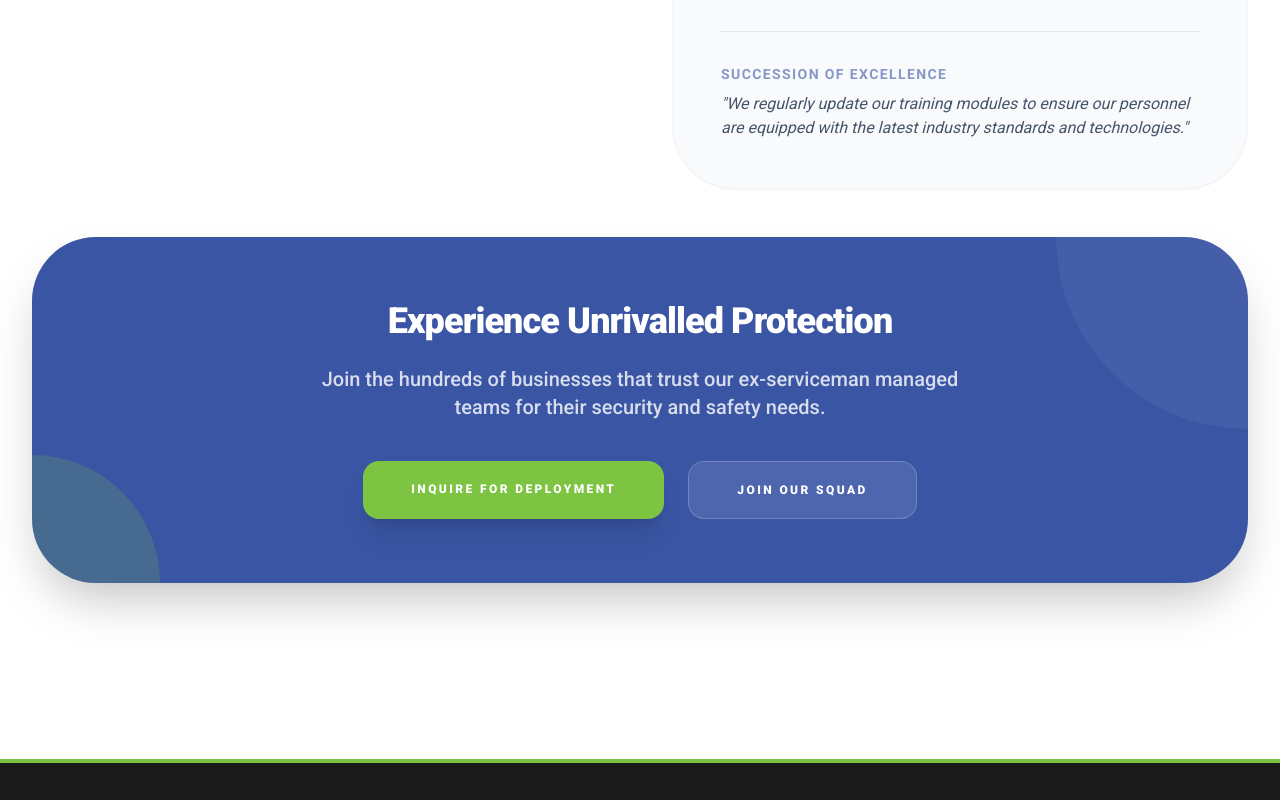
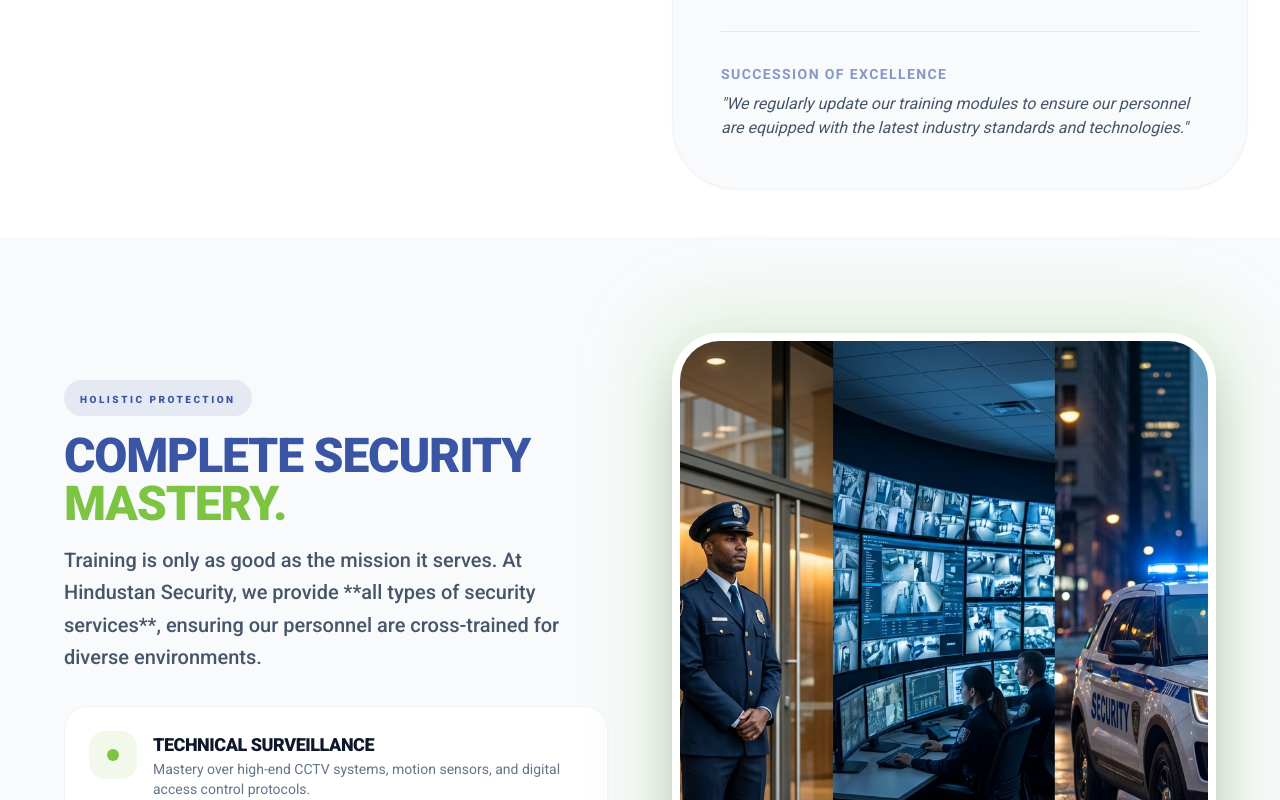
Before and after one commit to Stackvil/security_services, a React (Vite) app: page /gallery in a window 1280 px wide. Shown: the part 4998-5798 px from the top of the page. Built offline with nearby package versions, Linux system fonts and the light colour scheme.

Commit message:
feat: highlight 'all types of security services' on About, Services, and Training pages

```diff
--- a/src/pages/About.tsx
+++ b/src/pages/About.tsx
@@ -103,6 +103,41 @@ export function About() {
         </div>
       </SectionShell>
 
+      {/* Comprehensive Services Highlight */}
+      <section className="py-24 bg-white">
+        <div className="container-custom text-center">
+          <div className="max-w-4xl mx-auto space-y-12">
+            <div className="space-y-4">
+              <div className="inline-block px-4 py-1.5 bg-primary-green/10 rounded-full">
+                <span className="text-[10px] font-black text-primary-green uppercase tracking-[0.25em]">One-Stop Solution</span>
+              </div>
+              <h2 className="text-4xl md:text-5xl font-black text-primary-blue uppercase tracking-tight">
+                We provide <span className="text-primary-green">all types</span> of security services.
+              </h2>
+              <p className="text-xl text-slate-600 leading-relaxed font-medium">
+                From elite manned guarding and industrial patrolling to digital surveillance and executive protection, our ex-serviceman managed teams cover the entire spectrum of security and safety needs.
+              </p>
+            </div>
+
+            <div className="grid grid-cols-2 md:grid-cols-3 gap-6">
+              {[
+                "Residential Guarding",
+                "Industrial Security",
+                "Event Management",
+                "ATM & Bank Protection",
+                "Executive Protection",
+                "CCTV Monitoring"
+              ].map((service, index) => (
+                <div key={index} className="flex items-center gap-3 p-5 bg-slate-50 rounded-2xl border border-slate-100 hover:shadow-lg transition-all group">
+                  <div className="w-2 h-2 rounded-full bg-primary-green group-hover:scale-150 transition-transform"></div>
+                  <span className="text-sm font-black text-slate-700 uppercase tracking-wide">{service}</span>
+                </div>
+              ))}
+            </div>
+          </div>
+        </div>
+      </section>
+
       {/* Compliance Transition Section */}
       <section className="pb-24 pt-8">
         <div className="container-custom">
--- a/src/pages/Gallery.tsx
+++ b/src/pages/Gallery.tsx
@@ -301,6 +301,64 @@ export function Gallery() {
                     </div>
                 </SectionShell>
 
+                {/* All-Encompassing Security Expertise Section */}
+                <section className="py-24 bg-slate-50">
+                    <div className="container-custom">
+                        <div className="max-w-6xl mx-auto">
+                            <div className="grid lg:grid-cols-2 gap-16 items-center">
+                                <div className="order-2 lg:order-1 space-y-8">
+                                    <div className="space-y-4">
+                                        <div className="inline-block px-4 py-1.5 bg-primary-blue/10 rounded-full">
+                                            <span className="text-[10px] font-black text-primary-blue uppercase tracking-[0.25em]">Holistic Protection</span>
+                                        </div>
+                                        <h2 className="text-4xl md:text-5xl font-black text-primary-blue uppercase tracking-tight leading-none">
+                                            Complete Security <br /> <span className="text-primary-green">Mastery.</span>
+                                        </h2>
+                                        <p className="text-xl text-slate-600 leading-relaxed font-medium">
+                                            Training is only as good as the mission it serves. At Hindustan Security, we provide **all types of security services**, ensuring our personnel are cross-trained for diverse environments.
+                                        </p>
+                                    </div>
+
+                                    <div className="space-y-6">
+                                        <div className="flex gap-4 p-6 bg-white rounded-3xl border border-slate-100 shadow-sm">
+                                            <div className="w-12 h-12 rounded-2xl bg-primary-green/10 flex items-center justify-center flex-shrink-0">
+                                                <div className="w-3 h-3 rounded-full bg-primary-green"></div>
+                                            </div>
+                                            <div>
+                                                <h4 className="text-lg font-black text-slate-900 uppercase tracking-tight">Technical Surveillance</h4>
+                                                <p className="text-sm text-slate-500">Mastery over high-end CCTV systems, motion sensors, and digital access control protocols.</p>
+                                            </div>
+                                        </div>
+                                        <div className="flex gap-4 p-6 bg-white rounded-3xl border border-slate-100 shadow-sm">
+                                            <div className="w-12 h-12 rounded-2xl bg-primary-blue/10 flex items-center justify-center flex-shrink-0">
+                                                <div className="w-3 h-3 rounded-full bg-primary-blue"></div>
+                                            </div>
+                                            <div>
+                                                <h4 className="text-lg font-black text-slate-900 uppercase tracking-tight">Tactical Guarding</h4>
+                                                <p className="text-sm text-slate-500">From bank security to residential protection, our guards follow military-grade SOPs.</p>
+                                            </div>
+                                        </div>
+                                    </div>
+                                </div>
+                                <div className="order-1 lg:order-2 relative group">
+                                    <div className="absolute -inset-4 bg-primary-green/20 rounded-[3rem] blur-2xl group-hover:bg-primary-green/30 transition-all duration-700"></div>
+                                    <div className="relative rounded-[3rem] overflow-hidden shadow-2xl border-8 border-white aspect-[4/5]">
+                                        <img
+                                            src={`${import.meta.env.BASE_URL ?? '/'}images/training/security_services_montage.png`}
+                                            alt="Comprehensive Security Services Montage"
+                                            className="w-full h-full object-cover transition-transform duration-700 group-hover:scale-105"
+                                        />
+                                        <div className="absolute inset-0 bg-gradient-to-t from-black/60 via-transparent to-transparent opacity-0 group-hover:opacity-100 transition-opacity flex flex-col justify-end p-10">
+                                            <span className="text-white font-black uppercase tracking-[0.2em] text-xs">All Types of Security Services</span>
+                                            <p className="text-white/80 text-sm mt-2 font-medium">Integrated Protection for Every Sector</p>
+                                        </div>
+                                    </div>
+                                </div>
+                            </div>
+                        </div>
+                    </div>
+                </section>
+
                 {/* Final Call to Action Section */}
                 <section className="container-custom pb-20">
                     <div className="bg-primary-blue text-white p-16 rounded-[4rem] text-center shadow-2xl relative overflow-hidden group">
--- a/src/pages/Services.tsx
+++ b/src/pages/Services.tsx
@@ -190,6 +190,26 @@ export function Services() {
         </div>
       </section>
 
+      {/* Services Highlight Banner */}
+      <section className="bg-primary-green py-8">
+        <div className="container-custom">
+          <div className="flex flex-col md:flex-row items-center justify-center gap-8 text-center md:text-left">
+            <div className="flex items-center gap-4">
+              <div className="p-3 bg-white/20 rounded-2xl backdrop-blur-sm">
+                <Shield className="text-white" size={32} />
+              </div>
+              <h2 className="text-2xl md:text-3xl font-black text-white uppercase tracking-tight">
+                We provide <span className="text-primary-blue">all types</span> of security services.
+              </h2>
+            </div>
+            <div className="h-px w-24 bg-white/30 hidden md:block"></div>
+            <p className="text-white/90 font-bold uppercase tracking-widest text-xs max-w-xs">
+              Manned Guarding • CCTV Monitoring • Industrial Patrol • Executive Protection
+            </p>
+          </div>
+        </div>
+      </section>
+
       <section className="py-20 lg:py-32">
         <div className="container-custom">
           {!selectedCategory ? (
```
Also changed, not shown: public/images/training/security_services_montage.png (added).
